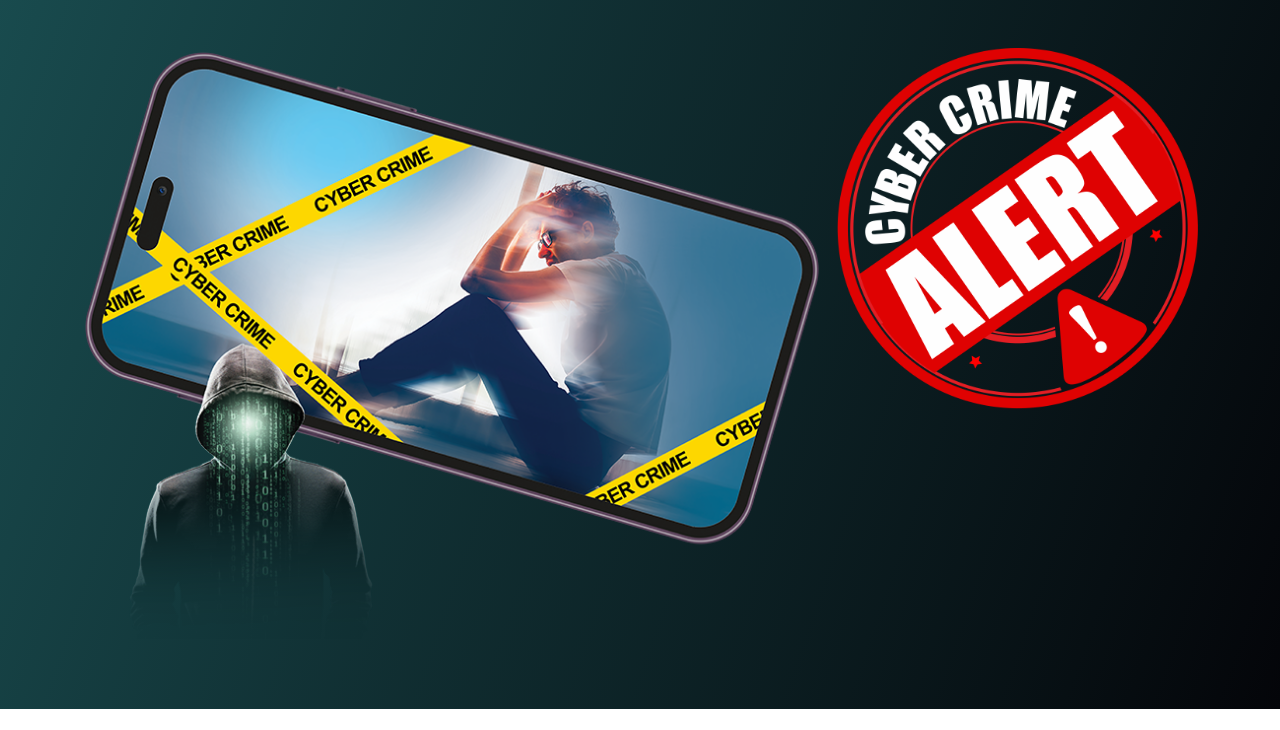
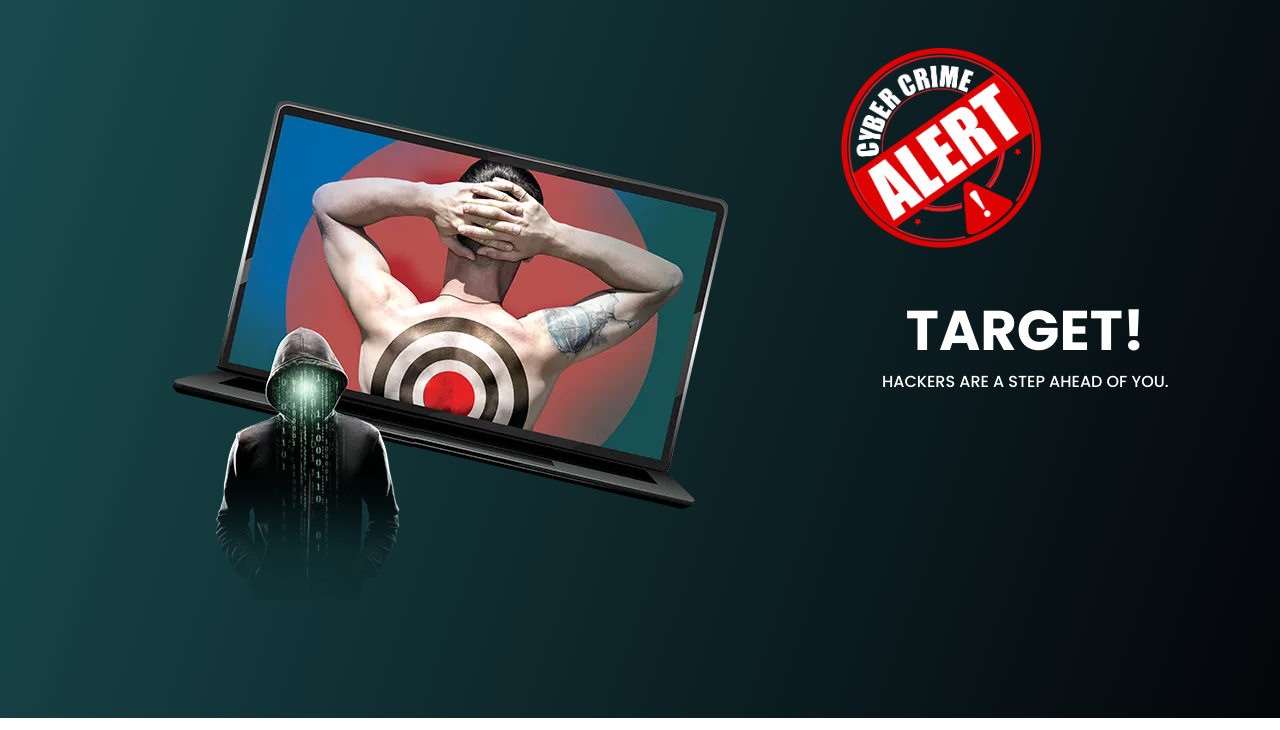
Before and after one commit to balu217-git/tempest-cyber-crime-alert, a plain HTML site: page index.html in a window 1280 px wide. Shown: the part 70-800 px from the top of the page. Drawn offline with nearby package versions, Linux system fonts and the light colour scheme.

Commit message:
hero done

```diff
--- a/assets/css/style.css
+++ b/assets/css/style.css
@@ -44,10 +44,6 @@ h6 {
     color: #888;
 }
 
-.btn-brand{
-
-}
-
 
 .navbar-bg{
     background: transparent !important;
@@ -55,6 +51,15 @@ h6 {
 .hero-bg{
     background: #194C4F;
     background: linear-gradient(109deg, rgba(25, 76, 79, 1) 0%, rgba(4, 5, 9, 1) 100%);
+    display: flex;
+    align-items: end;
+}
+.hero-wrapper-content{
+    height: 100%;
+    display: flex;
+    flex-direction: column;
+    align-items: center;
+    justify-content: center;
 }
 
 .btn{
@@ -116,9 +121,7 @@ h6 {
     -o-border-radius: 50rem;
     line-height: 50px;
 }
-    display: flex;
-    align-items: end;
-}
+
 
 .alert-element{
     position: absolute;
@@ -260,6 +263,9 @@ hr {
         right: 0;
         margin: auto;
     }
+    .alert-element{
+        position: initial !important;
+    }
 }
 @media (max-width: 767px) {
     .info {
--- a/assets/js/app.js
+++ b/assets/js/app.js
@@ -0,0 +1,30 @@
+  $('.hero-banner-slider').slick({
+    dots: false,
+    arrows: false,
+    infinite: true,
+    autoplay: true,
+    autoplaySpeed: 1600,
+    fade: true,
+    speed: 800, // Increase transition duration for smoother effect
+    pauseOnHover: false,
+    slidesToShow: 1,
+    slidesToScroll: 1,
+    responsive: [
+        {
+            breakpoint: 1200,
+            settings: {
+                slidesToShow: 1,
+                slidesToScroll: 1,
+                infinite: true,
+                dots: false
+            }
+        },
+        {
+            breakpoint: 768,
+            settings: {
+              slidesToShow: 1,
+              slidesToScroll: 1
+            }
+        }
+    ]
+  });
--- a/index.html
+++ b/index.html
@@ -74,18 +74,62 @@
         <section class="info hero-bg">
             <div class="container">
                 <div class="hero-content mt-5">
-                    <div class="row align-items-center justify-content-center">
+                    <div class="row align-items-center justify-content-center hero-banner-slider">
                         <div class="col-md-12">
                             <div class="info-content">
                                 <div class="row g-3">
-                                    <div class="col-md-8">
-                                        <div class="hero-img-wrapper position-relative">
-                                            <img class="img-fluid d-block mx-auto" src="./assets/img/hero-img-01.png" alt="">
+                                    <div class="col-lg-4">
+                                        <div class="hero-wrapper-content text-white text-center position-relative">
+                                            <img class="img-fluid alert-element mb-4" src="./assets/img/alert-element.png" alt="">
+                                            <div class="info-content">
+                                                <h1 class="fw-bold display-4">EXPOSED!</h1>
+                                                <h6>GE SMART WITH <br>YOUR SMARTPHONE</h6>
+                                            </div>
                                         </div>
                                     </div>
-                                    <div class="col-md-4">
-                                        <div class="hero-wrapper-content position-relative">
-                                            <img class="img-fluid alert-element" src="./assets/img/alert-element.png" alt="">
+                                    <div class="col-lg-8 order-lg-first">
+                                        <div class="hero-img-wrapper position-relative">
+                                            <img class="img-fluid d-block mx-auto" src="./assets/img/hero-slide-01.webp" alt="">
+                                        </div>
+                                    </div>
+                                </div>
+                            </div>
+                        </div>
+                        <div class="col-md-12">
+                            <div class="info-content">
+                                <div class="row g-3">
+                                    <div class="col-lg-4">
+                                        <div class="hero-wrapper-content text-white text-center position-relative">
+                                            <img class="img-fluid alert-element mb-4" src="./assets/img/alert-element.png" alt="">
+                                            <div class="info-content">
+                                                <h1 class="fw-bold display-4">LOCKED!</h1>
+                                                <h6>DIGITAL CRIME CAN HAPPEN <br>TO ANYBODY.</h6>
+                                            </div>
+                                        </div>
+                                    </div>
+                                    <div class="col-lg-8 order-lg-first">
+                                        <div class="hero-img-wrapper position-relative">
+                                            <img class="img-fluid d-block mx-auto" src="./assets/img/hero-slide-02.webp" alt="">
+                                        </div>
+                                    </div>
+                                </div>
+                            </div>
+                        </div>
+                        <div class="col-md-12">
+                            <div class="info-content">
+                                <div class="row g-3">
+                                    <div class="col-lg-4">
+                                        <div class="hero-wrapper-content text-white text-center position-relative">
+                                            <img class="img-fluid alert-element mb-4" src="./assets/img/alert-element.png" alt="">
+                                            <div class="info-content">
+                                                <h1 class="fw-bold display-4">TARGET!</h1>
+                                                <h6>HACKERS ARE A STEP AHEAD OF YOU.</h6>
+                                            </div>
+                                        </div>
+                                    </div>
+                                    <div class="col-lg-8 order-lg-first">
+                                        <div class="hero-img-wrapper position-relative">
+                                            <img class="img-fluid d-block mx-auto" src="./assets/img/hero-slide-03.webp" alt="">
                                         </div>
                                     </div>
                                 </div>
```
Also changed, not shown: assets/img/hero-img.webp (deleted), assets/img/hero-slide-01.webp (added), assets/img/hero-slide-02.webp (added), assets/img/hero-slide-03.webp (added).
